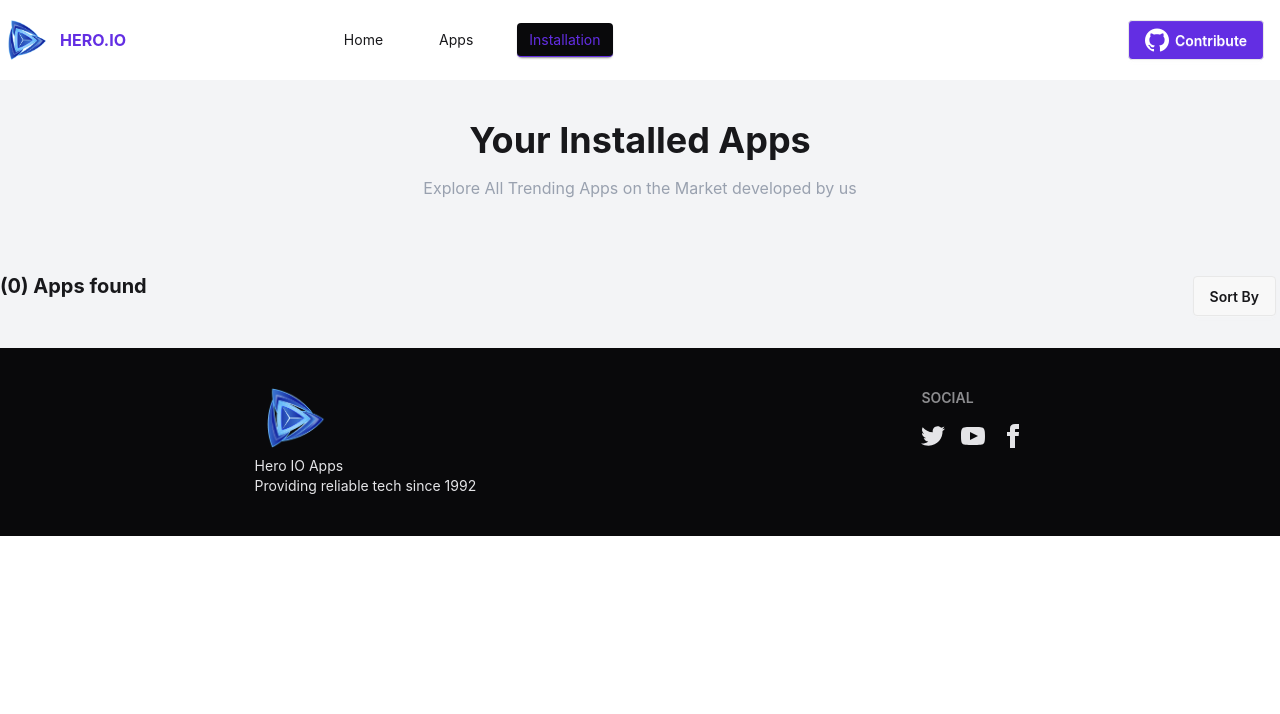
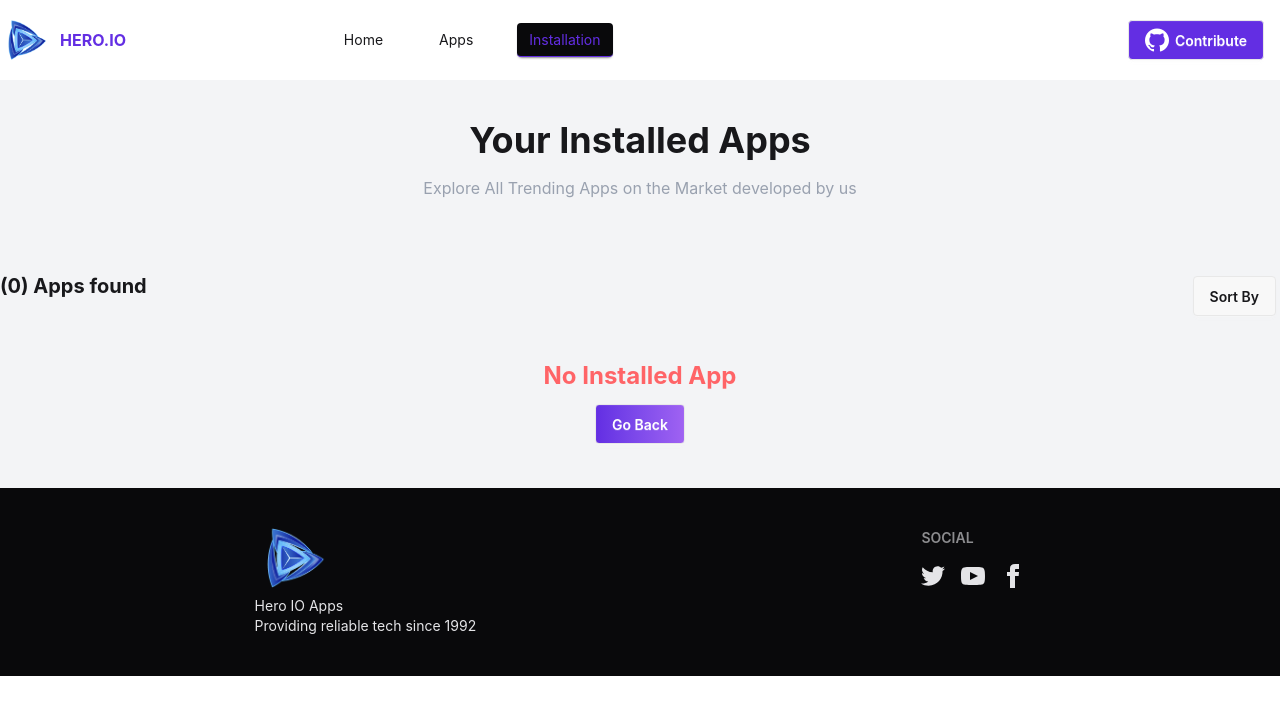
Before and after one commit to mdfahimpathan61/hero-io-app, a React (Vite) app: page /installation in a window 1280 px wide. Shown: the top 714 px of the page. Built offline with nearby package versions, Linux system fonts and the light colour scheme.

Commit message:
implemant sort and uninstall feature in installation folder

```diff
--- a/src/Component/Pages/InstalledApps.jsx
+++ b/src/Component/Pages/InstalledApps.jsx
@@ -1,18 +1,30 @@
-import React from 'react';
-import { useLoaderData } from 'react-router';
-import { getId } from './../../utilities/addToDB'
-import { Download, Star, UserStar } from 'lucide-react';
+
+import { Link, useLoaderData } from 'react-router';
+import { getId, deleteId } from './../../utilities/addToDB'
+import { Download, Star } from 'lucide-react';
+import { useState } from 'react';
 
 const InstalledApps = () => {
     //const appsData = useLoaderData()
     const storedId = getId()
     const allApps = useLoaderData()
 
+
     const installedApps = storedId.map((id) => {
         const installedApp = allApps.find(app => app.id == id)
         return installedApp
     })
     console.log(installedApps)
+    const [installedAppState, setInstalledAppState] = useState(installedApps)
+    const handleSort = () => {
+        const sortedApps = installedApps.sort((a, b) => a.size - b.size)
+        setInstalledAppState(sortedApps)
+    }
+
+    const handleUninstall = (id) => {
+        const remainingApps = installedAppState.filter(app => app.id != id)
+        setInstalledAppState(remainingApps)
+    }
 
     return (
 
@@ -28,14 +40,20 @@ const InstalledApps = () => {
                     <div className="dropdown">
                         <div tabIndex={0} role="button" className="btn m-1">Sort By</div>
                         <ul tabIndex="-1" className="dropdown-content menu bg-base-100 rounded z-1 w-20 p-2 shadow-sm">
-                            <li><a>Size</a></li>
+                            <li onClick={() => handleSort()}><a>Size</a></li>
 
                         </ul>
                     </div>
                 </div>
                 <div className='lg:max-w-360 mx-auto pb-4'>
-                    {
-                        installedApps.map(app => {
+                    {installedApps.length == 0 ?
+                        <div className='text-center py-7 '>
+                            <h1 className='text-red-400 text-2xl font-bold'>No Installed App</h1>
+                            <Link to={"/apps"}>
+                            <button   className='btn bg-linear-to-r from-[#632EE3] to-[#9F62F2] py-2 px-4 text-white mt-3'>Go Back</button>
+                        </Link>
+                        </div> :
+                        installedAppState.map(app => {
                             return <div className='md:flex justify-between bg-white mt-3  mx-4 items-center p-4' >
                                 <div className='flex gap-4 items-center '>
                                     <div><img className='h-20 rounded-lg' src={app.image} alt="" /></div>
@@ -61,7 +79,7 @@ const InstalledApps = () => {
                                 </div>
 
                                 <div className='text-center mt-3 md:mt-0 '>
-                                    <button className='btn text-white p-2 bg-green-400 w-full'>UnInstall </button>
+                                    <button onClick={() => { deleteId(app.id), handleUninstall(app.id) }} className='btn text-white p-2 bg-green-400 w-full'>UnInstall </button>
                                 </div>
                             </div>
                         })
--- a/src/utilities/addToDB.js
+++ b/src/utilities/addToDB.js
@@ -1,3 +1,11 @@
+
+export const deleteId = (appId) =>{
+    const ids = JSON.parse(localStorage.getItem("Id"));
+    const updatedId = ids.filter(id => appId != id)
+    localStorage.setItem("Id",JSON.stringify(updatedId))
+
+}
+
 export const getId = () =>{
    const storedIds = localStorage.getItem("Id")
     if(storedIds){
```
